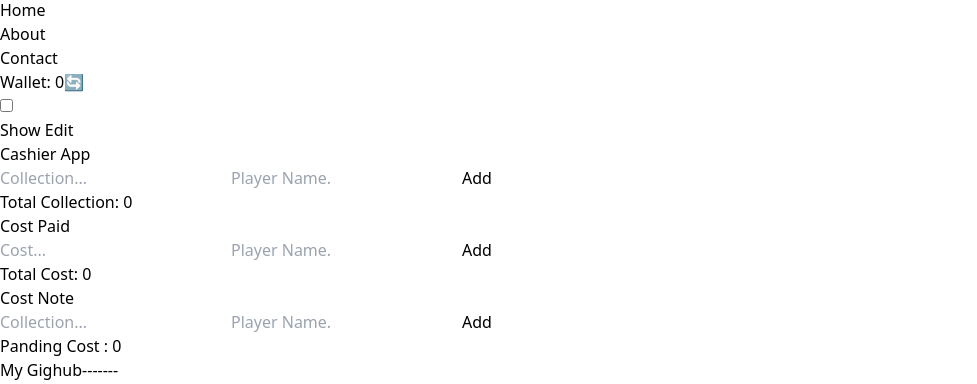
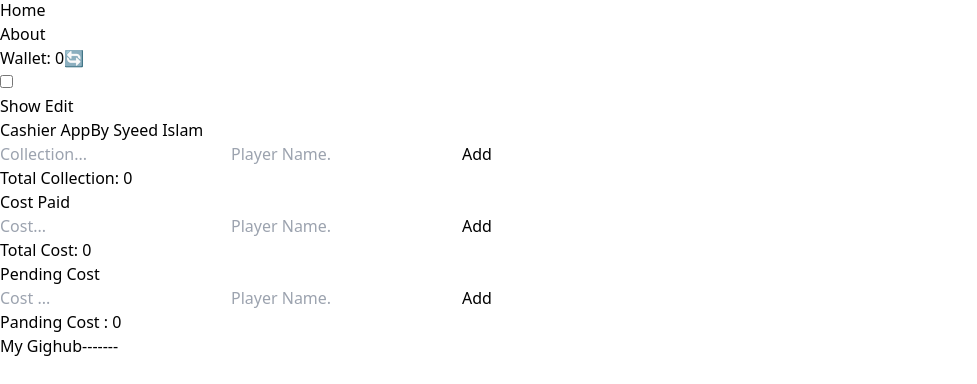
Before and after one commit to shaid85/cashierapp, a React (Vite) app: page / in a window 1280 px wide. Shown: the part 294-678 px from the top of the page, without its empty margins (0-977 px from the left). Built offline with nearby package versions, Linux system fonts and the light colour scheme.

Commit message:
Header adjust

```diff
--- a/src/components/Header.jsx
+++ b/src/components/Header.jsx
@@ -43,7 +43,7 @@ function Header() {
                                     About
                                 </NavLink>
                         </li>
-                        <li>
+                        {/* <li>
                                 <NavLink to="/contact"
                                     className={({isActive}) =>
                                         `block py-2 ${isActive ? "text-orange-700" : "text-gray-700"} pr-4 pl-3 duration-200 border-b border-gray-100 hover:bg-gray-50 lg:hover:bg-transparent lg:border-0 hover:text-orange-700 lg:p-0`
@@ -51,7 +51,7 @@ function Header() {
                                 >
                                     Contact
                                 </NavLink>
-                        </li>
+                        </li>                       */}
                     </ul>
                 </div>
             </div>
--- a/src/components/costnote/NoteApp.jsx
+++ b/src/components/costnote/NoteApp.jsx
@@ -44,7 +44,7 @@ function NoteApp() {
     <NoteProvider value={{notes,addTodo,updateTodo,deleteTodo,toggleComplete}}>
         <div className="bg-[#172842] pb-8 pt-2">
             <div className="w-full max-w-2xl mx-auto shadow-md rounded-lg px-4 py-3 text-white">
-             <h2 className="text-md font-bold text-left mb-3 mt-2">Cost Note</h2>
+             <h2 className="text-md font-bold text-left mb-3 mt-2">Pending Cost</h2>
                 <div className="mb-4">
                     {/* Todo form goes here */}
                     <NoteForm />
--- a/src/components/costnote/NoteForm.jsx
+++ b/src/components/costnote/NoteForm.jsx
@@ -22,7 +22,7 @@ function NoteForm() {
         <form onSubmit={add}  className="flex">
             <input
                 type="number" list="taka"
-                placeholder="Collection..."
+                placeholder="Cost ..."
                 className="w-full border border-black/10 rounded-lg px-3 outline-none duration-150 bg-white/20 py-1.5 mr-1"
                 value={todo}
                 onChange={(e) => setTodo(e.target.value)}
--- a/src/components/todos/TodoApp.jsx
+++ b/src/components/todos/TodoApp.jsx
@@ -43,9 +43,10 @@ if(todos){
 
   return (
     <TodoProvider value={{todos,addTodo,updateTodo,deleteTodo,toggleComplete}}>
-        <div className="bg-[#172842] pb-8 pt-2">
+        <div className="bg-[#172842] pb-6 pt-1">
             <div className="w-full max-w-2xl mx-auto shadow-md rounded-lg px-4 py-3 text-white">
-                <h1 className="text-2xl font-bold text-center mb-8 mt-2">Cashier App </h1>
+                <h1 className="text-2xl font-bold text-center mb-8 mt-2">Cashier App
+                <span className="text-sm block">By Syeed Islam</span></h1>
                 <div className="mb-4">
                     {/* Todo form goes here */}
                     <TodoForm />
```
